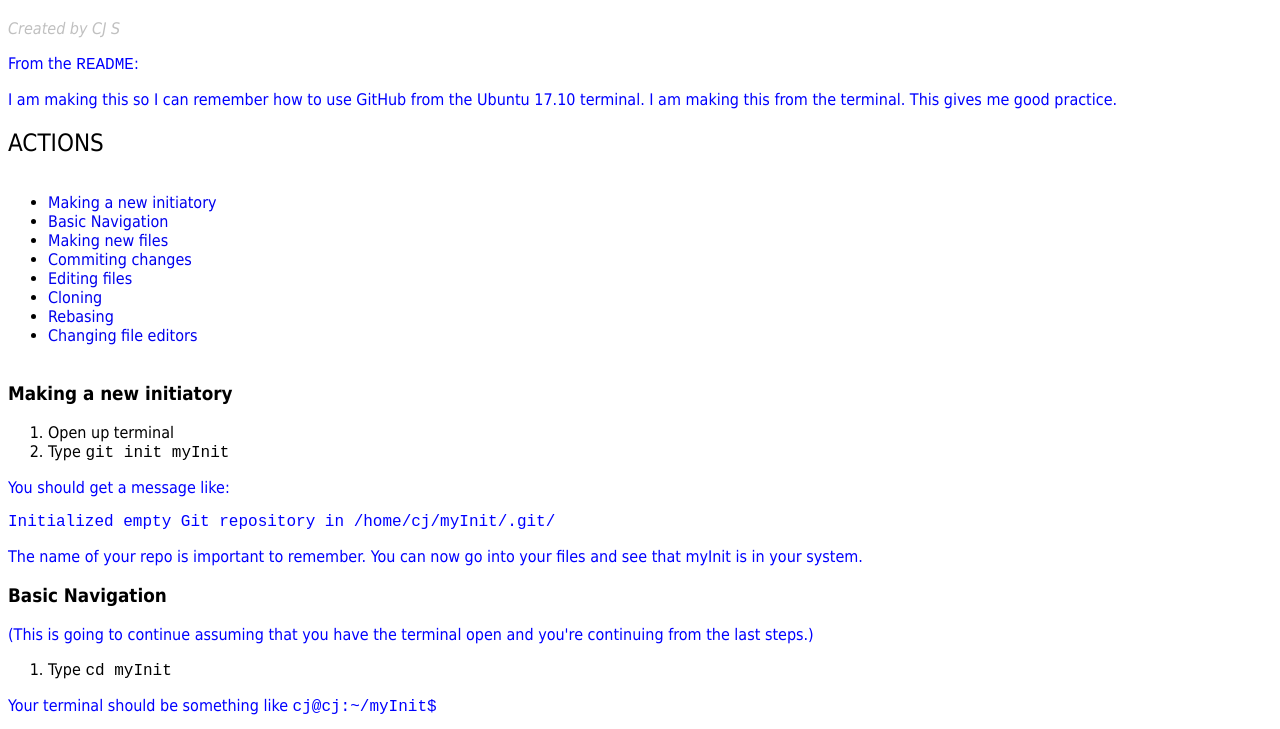
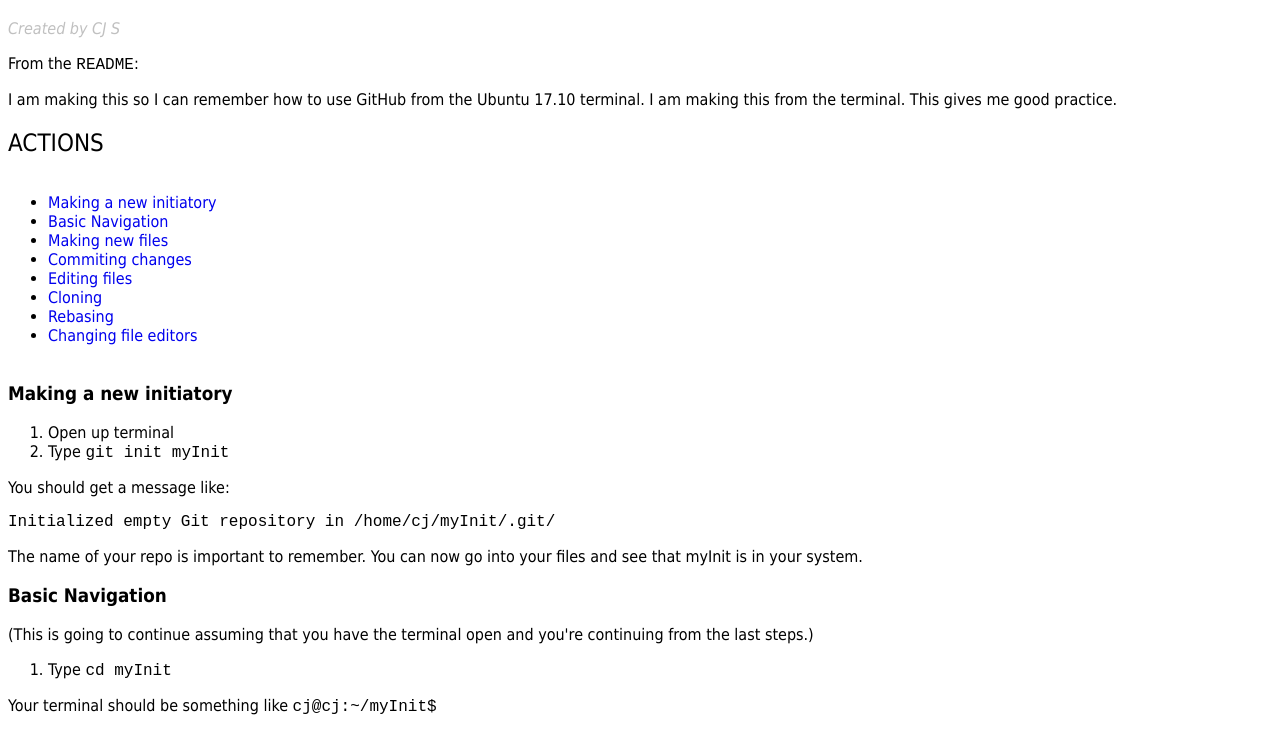
Before and after one commit to Redew/GitHub-From-Terminal, a plain HTML site: page index.html in a window 1280 px wide. Shown: the part 62-791 px from the top of the page. Drawn offline with Linux system fonts and the light colour scheme.

Commit message:
CSS works

```diff
--- a/style.css
+++ b/style.css
@@ -1,8 +1,5 @@
 html, body {
 	font-family: Tahoma, Verdana, Segoe, sans-serif;
-}
-p {
-	color: blue;
 }
 h1, h2 {
 	text-transform: uppercase;
```
